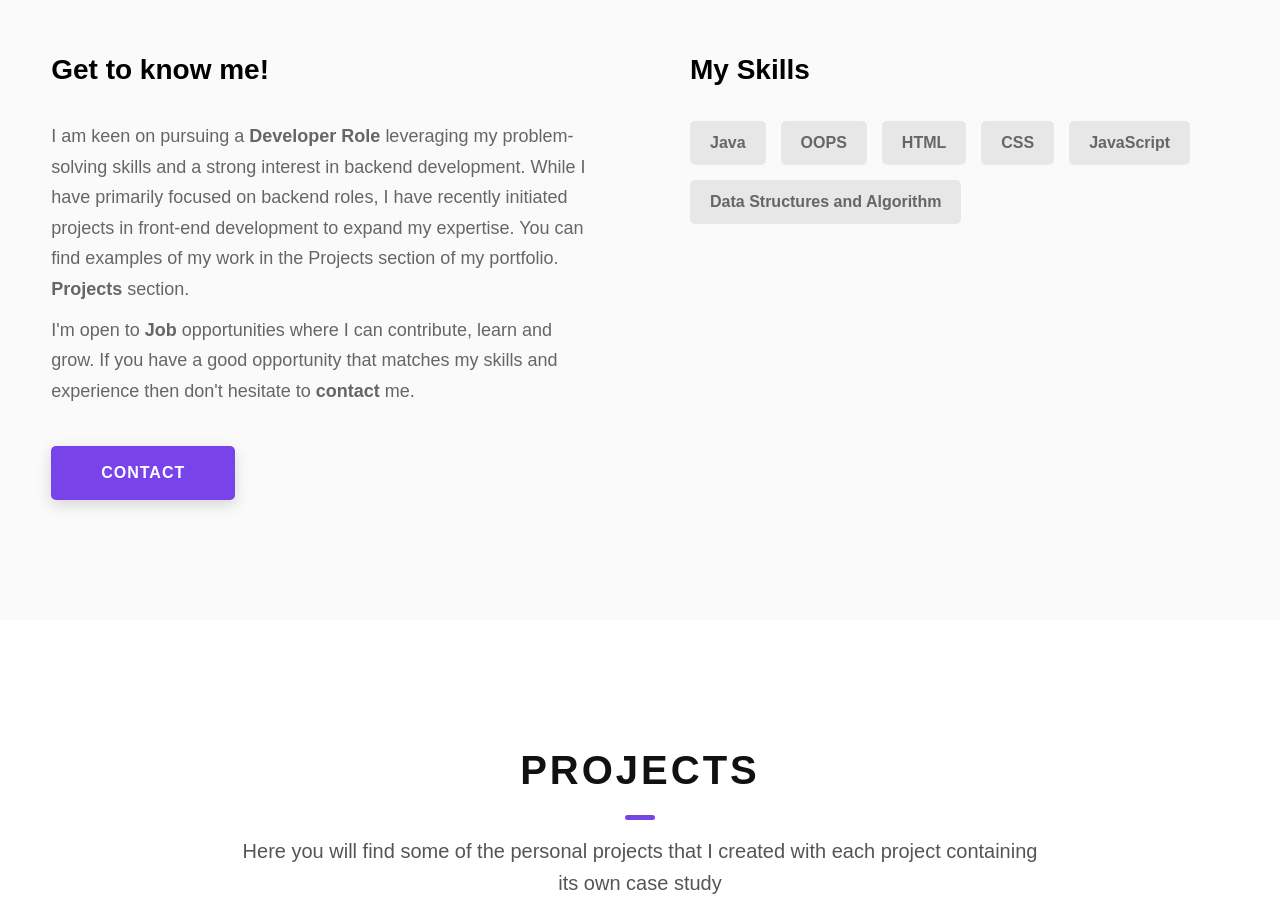
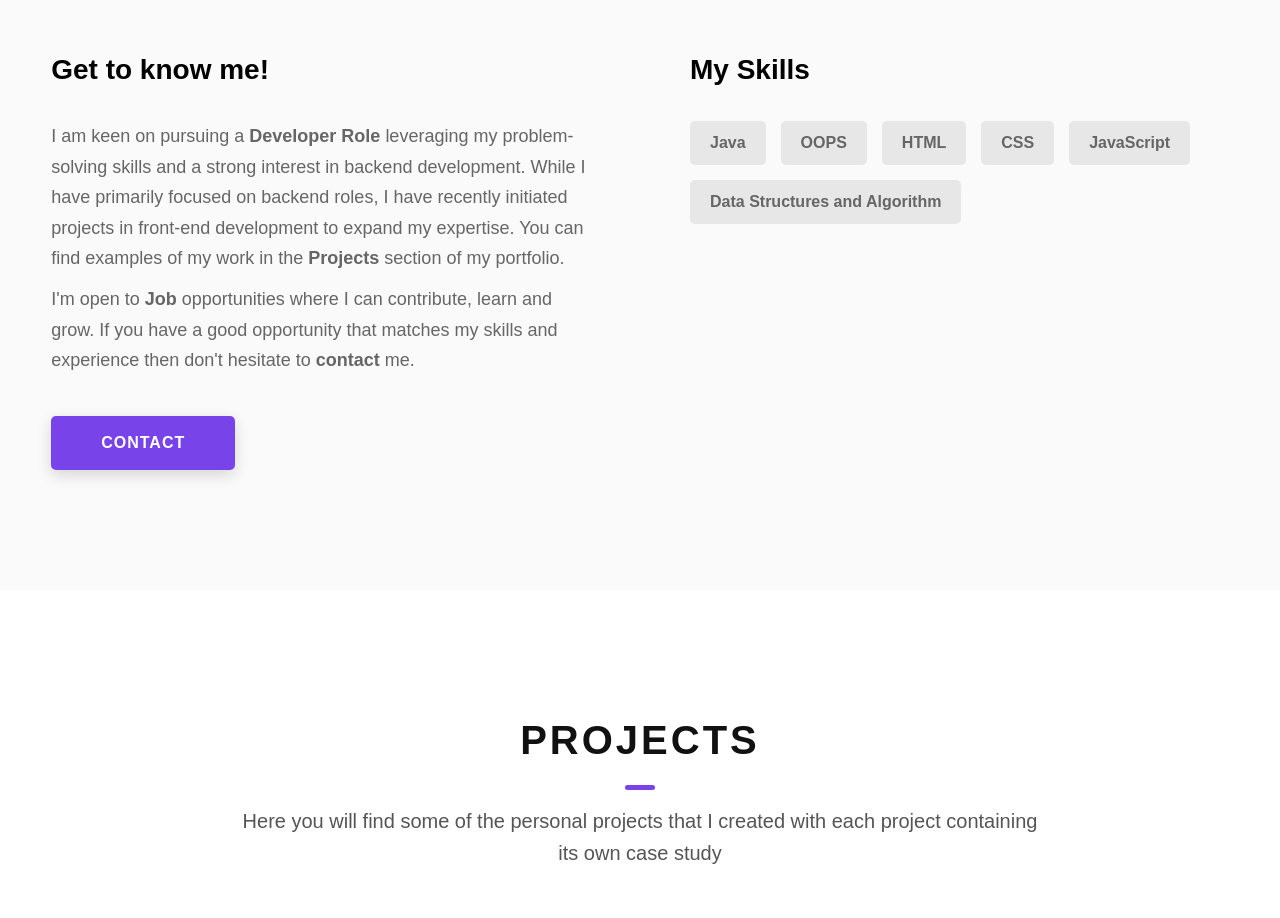
Before and after one commit to ShaikBahirAkram24/Shaik-Portfolio, a plain HTML site: page index.html in a window 1280 px wide. Shown: the part 1120-2038 px from the top of the page. Drawn offline with Linux system fonts and the light colour scheme.

Commit message:
Update index.html

```diff
--- a/index.html
+++ b/index.html
@@ -106,7 +106,7 @@
             <h3 class="about__content-title">Get to know me!</h3>
             <div class="about__content-details">
               <p class="about__content-details-para">
-                  I am keen on pursuing a<strong> Developer Role </strong> leveraging my problem-solving skills and a strong interest in backend development. While I have primarily focused on backend roles, I have recently initiated projects in front-end development to expand my expertise. You can find examples of my work in the Projects section of my portfolio. <strong>Projects</strong> section.
+                  I am keen on pursuing a<strong> Developer Role </strong> leveraging my problem-solving skills and a strong interest in backend development. While I have primarily focused on backend roles, I have recently initiated projects in front-end development to expand my expertise. You can find examples of my work in the <strong>Projects</strong> section of my portfolio.
               </p>
 
               <p class="about__content-details-para">
```
